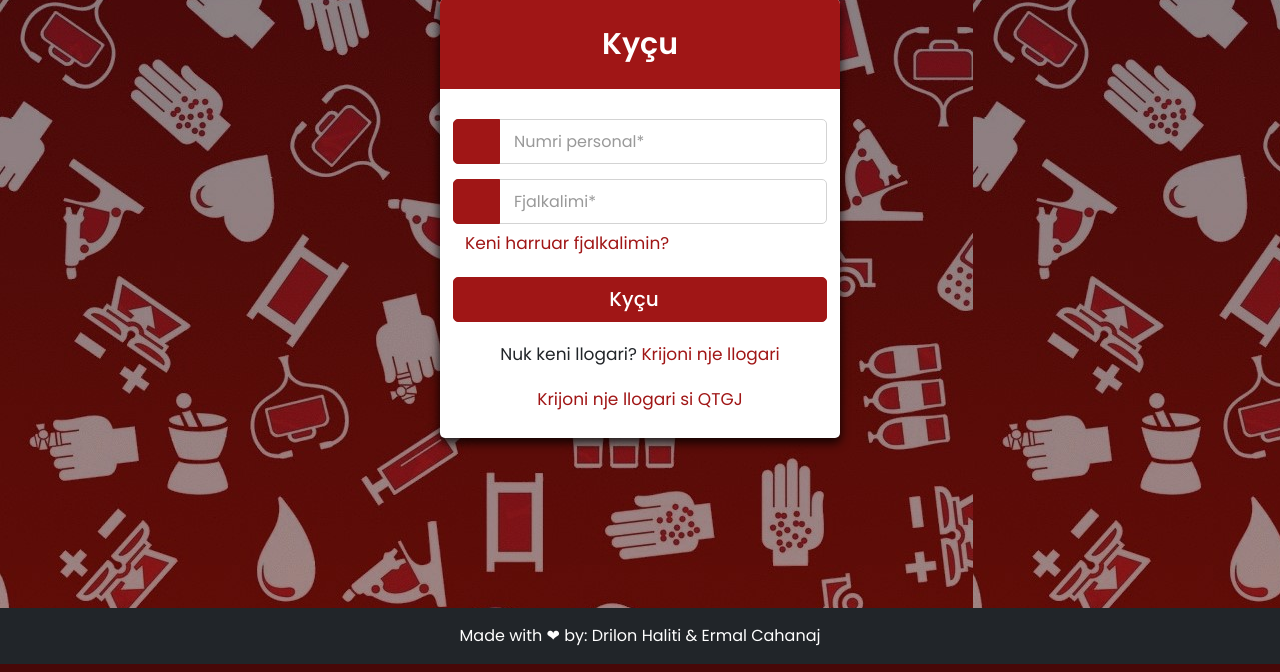
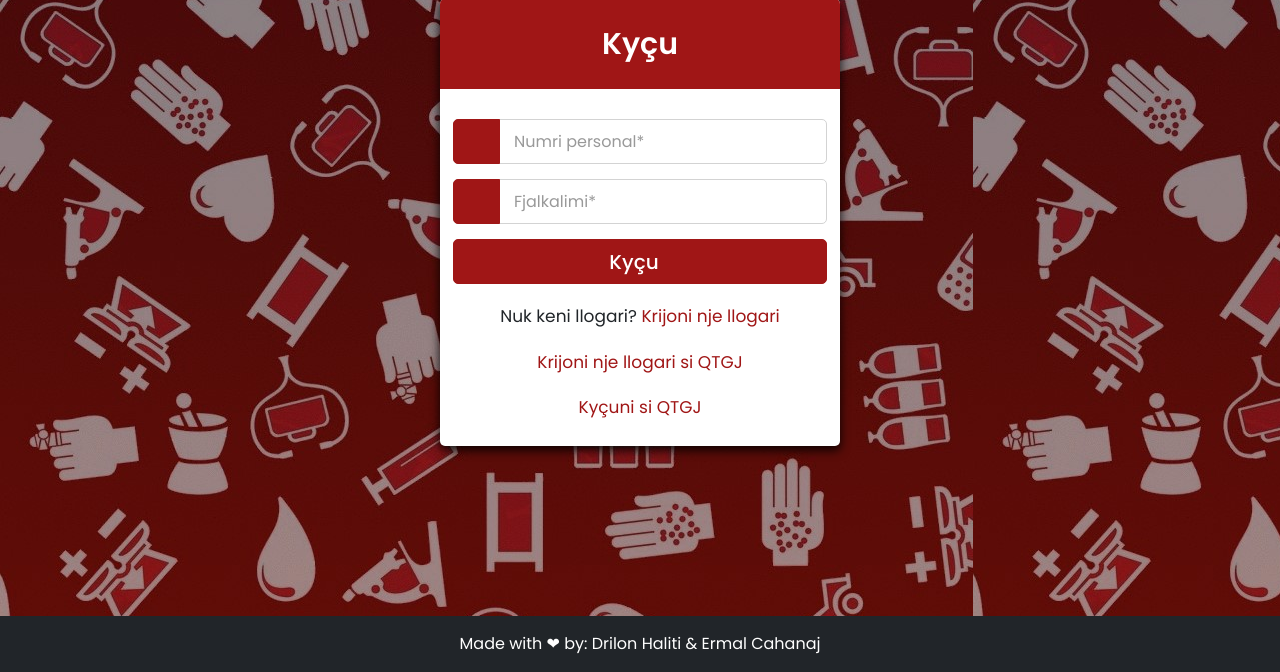
Before and after one commit to ErmalCahanaj/Inxhinjeri-e-Web, a PHP site: page /login.php in a window 1280 px wide. Shown: the part 171-843 px from the top of the page. Run offline with PHP 8.4, Linux system fonts and the light colour scheme.

Commit message:
ndryshimi i fileve nga html ne php

```diff
--- a/index.html
+++ b/index.php
@@ -39,7 +39,7 @@
         </form>
         <ul>
           <li class="nav-item">
-            <a class="nav-link" href="login.html">Dilni/Log out</a>
+            <a class="nav-link" href="login.php">Dilni/Log out</a>
           </li>
         </ul>
       </div>
--- a/login.php
+++ b/login.php
@@ -37,7 +37,7 @@
 		$rows = mysqli_num_rows($result); //return the number of rows present in the result set
         if($rows==1){
 			$_SESSION['nrpersonal'] = $nrpersonal;
-			header("Location: index.html"); // Redirect user to index.php
+			header("Location: index.php"); // Redirect user to index.php
             }else{
 				echo "<div class='form'><h3>nrpersonal/password is incorrect.</h3><br/>Click here to <a href='login.php'>Login</a></div>";
 				}
@@ -59,15 +59,17 @@
             <i class="fas fa-lock"></i>
             <input type="password" name="password" placeholder="Fjalkalimi*" />
           </div>
-          <div class="pass"><a href="#">Keni harruar fjalkalimin?</a></div>
           <div class="row button">
             <input type="submit" value="Kyçu" />
           </div>
           <div class="signup-link">
-            Nuk keni llogari? <a href="register.html">Krijoni nje llogari</a>
+            Nuk keni llogari? <a href="register.php">Krijoni nje llogari</a>
           </div>
           <div class="signup-link">
-            <a href="register2.html">Krijoni nje llogari si QTGJ</a>
+            <a href="register2.php">Krijoni nje llogari si QTGJ</a>
+          </div>
+          <div class="signup-link">
+            <a href="login-qtgj.php">Kyçuni si QTGJ</a>
           </div>
         </form>
         <?php } ?>
--- a/qtgj.html
+++ b/qtgj.php
@@ -39,7 +39,7 @@
         </form>
         <ul>
           <li class="nav-item">
-            <a class="nav-link" href="login.html">Dilni/Log out</a>
+            <a class="nav-link" href="login-qtgj.php">Dilni/Log out</a>
           </li>
         </ul>
       </div>
```
